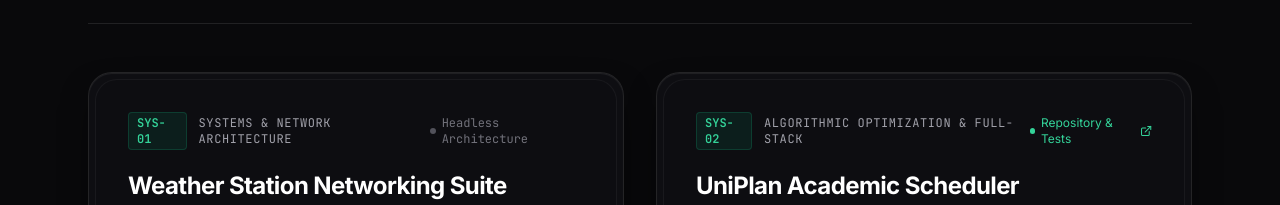
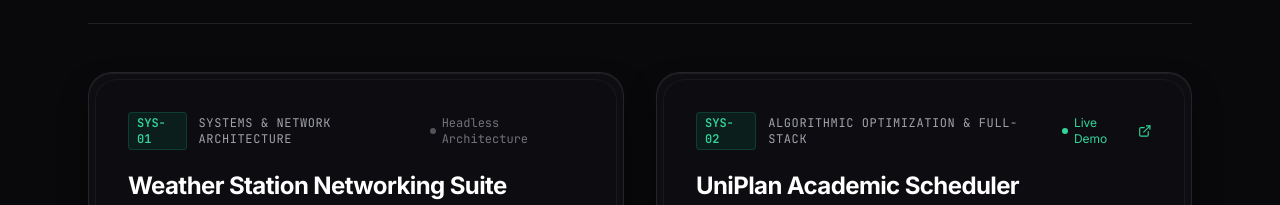
Before and after one commit to DarkFury17/Portfolio, a React (Vite) app: page / in a window 1280 px wide. Shown: the part 1039-1244 px from the top of the page. Built offline with nearby package versions, Linux system fonts and the light colour scheme.

Commit message:
Update UniPlan live demo link to Vercel deployment

```diff
--- a/src/components/Projects.jsx
+++ b/src/components/Projects.jsx
@@ -37,8 +37,8 @@ const Projects = () => {
       architecture: t.projects.uniplan.desc,
       keyDecisions: t.projects.uniplan.highlights,
       badges: ['TypeScript', 'Fastify 5', 'React', 'Prisma ORM', 'Zod', 'Vitest (52 Tests)', 'RFC 5545 iCal'],
-      liveLink: 'https://github.com/DarkFury17/UniPlan',
-      liveLabel: language === 'it' ? 'Repository & Test' : 'Repository & Tests',
+      liveLink: 'https://uni-plan-mocha.vercel.app/',
+      liveLabel: language === 'it' ? 'Live Demo' : 'Live Demo',
       githubUrl: 'https://github.com/DarkFury17/UniPlan',
     },
     {
```
Also changed, not shown: 2 other files (tests, documents, lock files or other folders).
